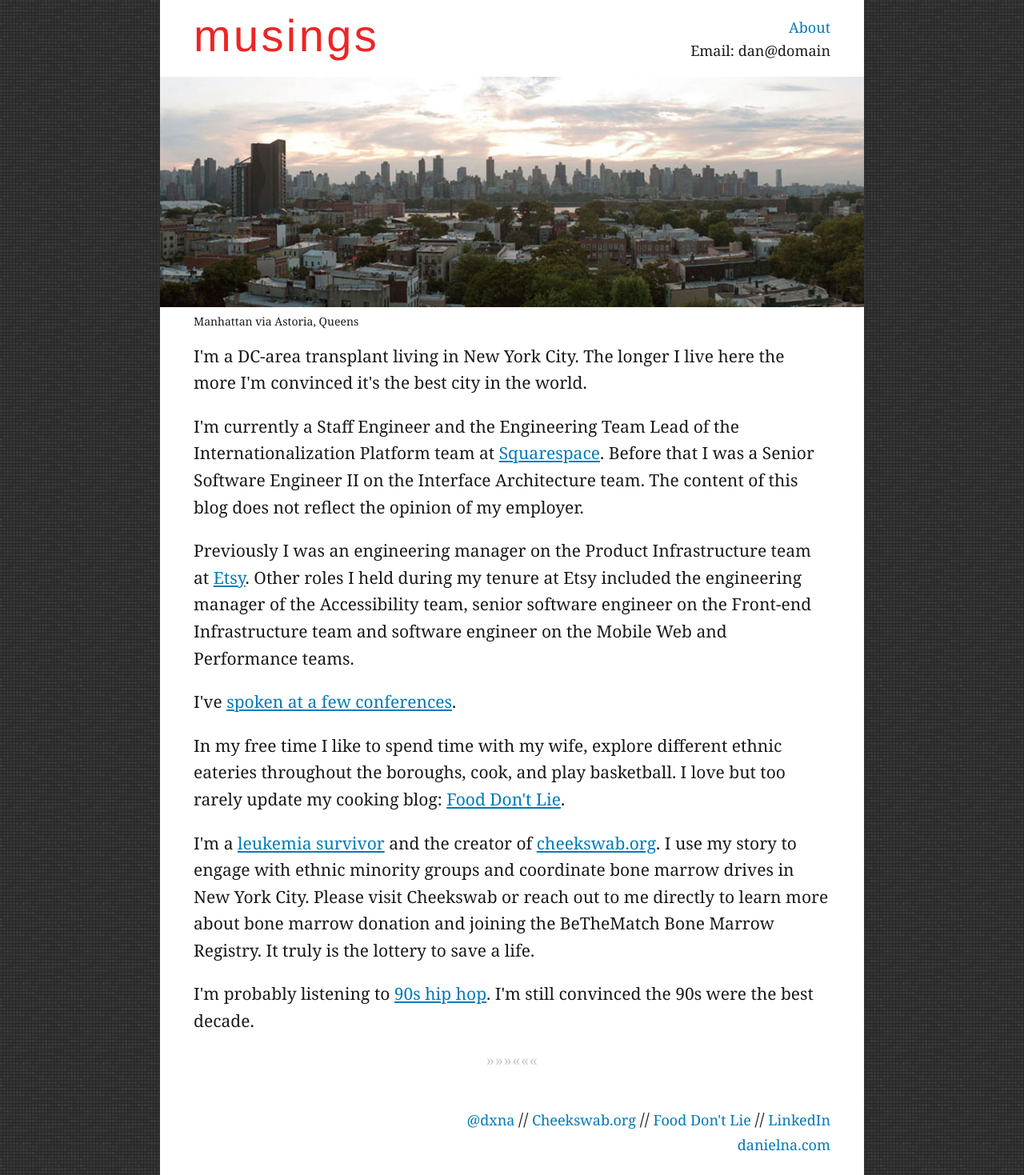
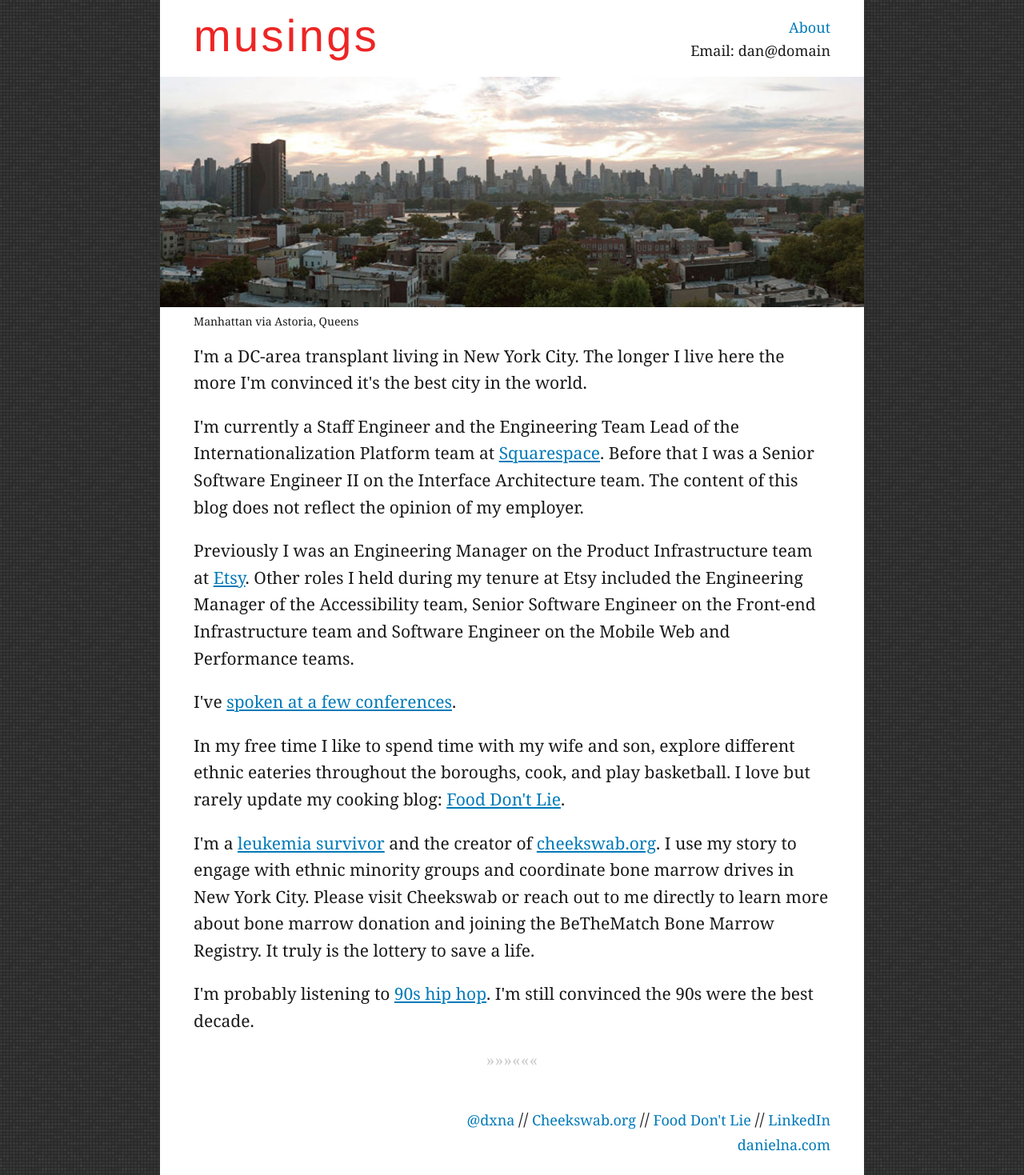
Before and after one commit to danielna/danielna.github.com, a Jekyll site: the page built from about.html, in a window 1280 px wide. Shown: the whole page at 80% size. Built offline with Jekyll 4.4.1, drawn with Linux system fonts in a browser that asks for light colours; nearby versions of some CDN libraries.

Commit message:
Update about.html again

```diff
--- a/about.html
+++ b/about.html
@@ -9,15 +9,23 @@
 <p class="caption">Manhattan via Astoria, Queens</p>
 
 <p class="first">
-I'm a DC-area transplant living in New York City.  The longer I live here the more I'm convinced it's the best city in the world.
+I'm a DC-area transplant living in New York City.  The longer I live here the
+more I'm convinced it's the best city in the world.
 </p>
 
 <p>
-I'm currently a Staff Engineer and the Engineering Team Lead of the Internationalization Platform team at <a href="http://www.squarespace.com" target="_blank">Squarespace</a>. Before that I was a Senior Software Engineer II on the Interface Architecture team. The content of this blog does not reflect the opinion of my employer.
+I'm currently a Staff Engineer and the Engineering Team Lead of the Internationalization
+Platform team at <a href="http://www.squarespace.com" target="_blank">Squarespace</a>.
+Before that I was a Senior Software Engineer II on the Interface Architecture team.
+The content of this blog does not reflect the opinion of my employer.
 </p>
 
 <p>
-Previously I was an engineering manager on the Product Infrastructure team at <a href="http://www.etsy.com" target="_blank">Etsy</a>. Other roles I held during my tenure at Etsy included the engineering manager of the Accessibility team, senior software engineer on the Front-end Infrastructure team and software engineer on the Mobile Web and Performance teams.
+Previously I was an Engineering Manager on the Product Infrastructure team at
+<a href="http://www.etsy.com" target="_blank">Etsy</a>. Other roles I held
+during my tenure at Etsy included the Engineering Manager of the Accessibility
+team, Senior Software Engineer on the Front-end Infrastructure team and
+Software Engineer on the Mobile Web and Performance teams.
 </p>
 
 <p>
@@ -25,11 +33,18 @@
 </p>
 
 <p>
-In my free time I like to spend time with my wife, explore different ethnic eateries throughout the boroughs, cook, and play basketball.  I love but too rarely update my cooking blog: <a href="http://www.fooddontlie.com" target="_blank">Food Don't Lie</a>.
+In my free time I like to spend time with my wife and son, explore different
+ethnic eateries throughout the boroughs, cook, and play basketball. I love but
+rarely update my cooking blog: <a href="http://www.fooddontlie.com" target="_blank">Food Don't Lie</a>.
 </p>
 
 <p>
-I'm a <a href="http://www.cheekswab.org/about-cheekswab/founders-story/" target="_blank">leukemia survivor</a> and the creator of <a href="http://www.cheekswab.org" target='_blank'>cheekswab.org</a>.  I use my story to engage with ethnic minority groups and coordinate bone marrow drives in New York City.  Please visit Cheekswab or reach out to me directly to learn more about bone marrow donation and joining the BeTheMatch Bone Marrow Registry.  It truly is the lottery to save a life.
+I'm a <a href="http://www.cheekswab.org/about-cheekswab/founders-story/" target="_blank">leukemia survivor</a>
+and the creator of <a href="http://www.cheekswab.org" target='_blank'>cheekswab.org</a>.
+I use my story to engage with ethnic minority groups and coordinate bone marrow drives
+in New York City. Please visit Cheekswab or reach out to me directly to learn
+more about bone marrow donation and joining the BeTheMatch Bone Marrow Registry.
+It truly is the lottery to save a life.
 </p>
 
 <p>
```
